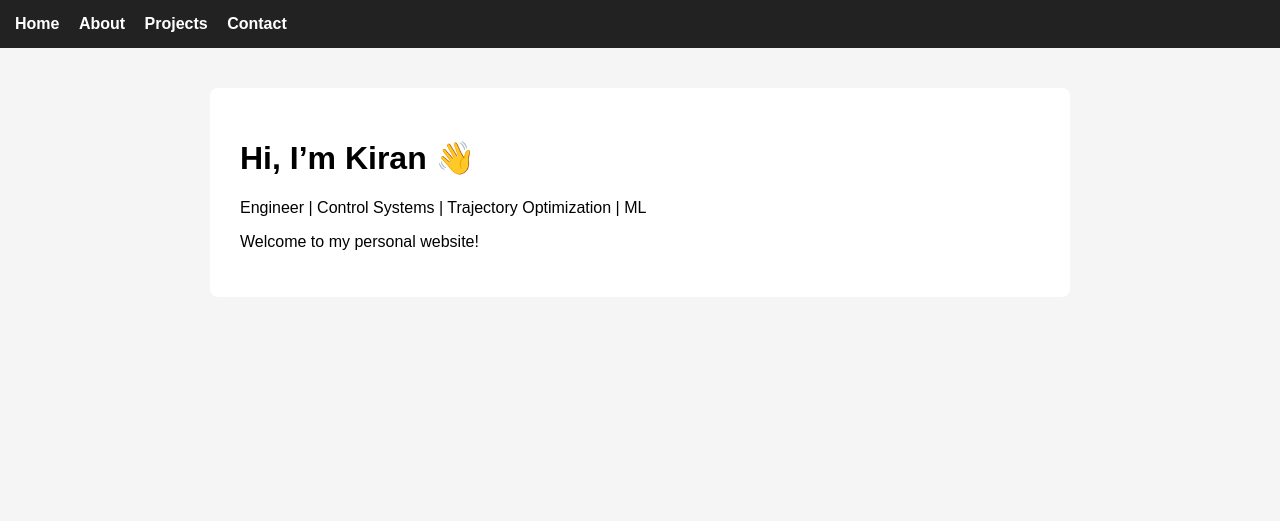
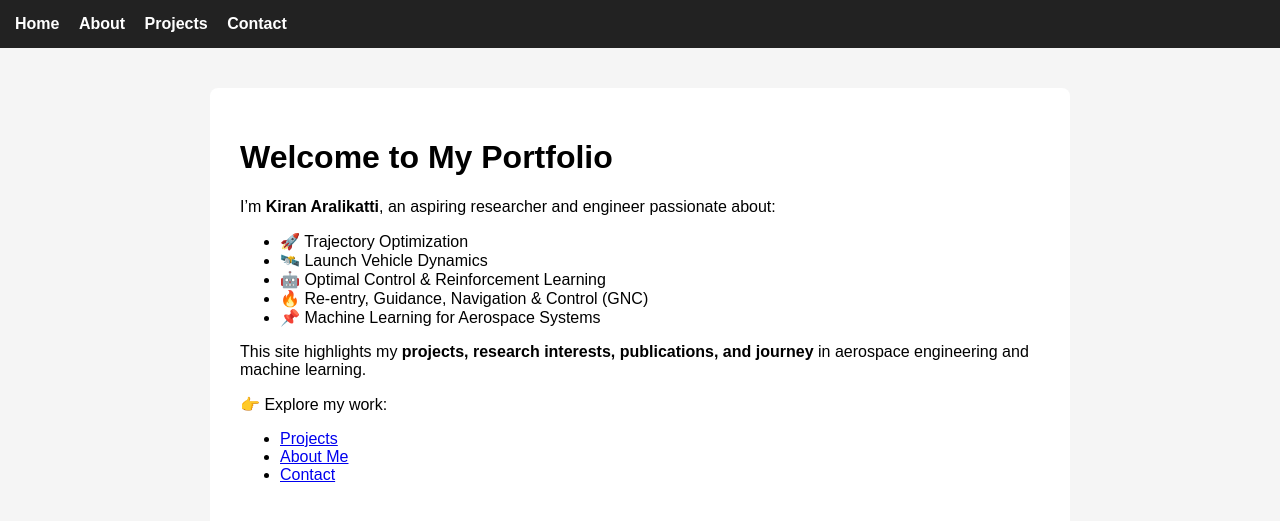
Before and after one commit to kirancoder/Kiran1998.github.io, a Jekyll site: the page built from index.md, in a window 1280 px wide. Shown: the top 521 px of the page. Built offline with Jekyll 4.4.1, drawn with Linux system fonts in a browser that asks for light colours.

Commit message:
Revise homepage introduction and project links
Updated the homepage content to reflect personal information and research interests.

```diff
--- a/index.md
+++ b/index.md
@@ -3,7 +3,19 @@ layout: default
 title: Home
 ---
 
-# Hi, I'm Kiran 👋
-Engineer | Control Systems | Trajectory Optimization | ML
+# Welcome to My Portfolio
 
-Welcome to my personal website!
+I’m **Kiran Aralikatti**, an aspiring researcher and engineer passionate about:
+
+- 🚀 Trajectory Optimization
+- 🛰️ Launch Vehicle Dynamics
+- 🤖 Optimal Control & Reinforcement Learning
+- 🔥 Re-entry, Guidance, Navigation & Control (GNC)
+- 📌 Machine Learning for Aerospace Systems
+
+This site highlights my **projects, research interests, publications, and journey** in aerospace engineering and machine learning.
+
+👉 Explore my work:
+- [Projects](/projects/)
+- [About Me](/about/)
+- [Contact](/contact/)
```
